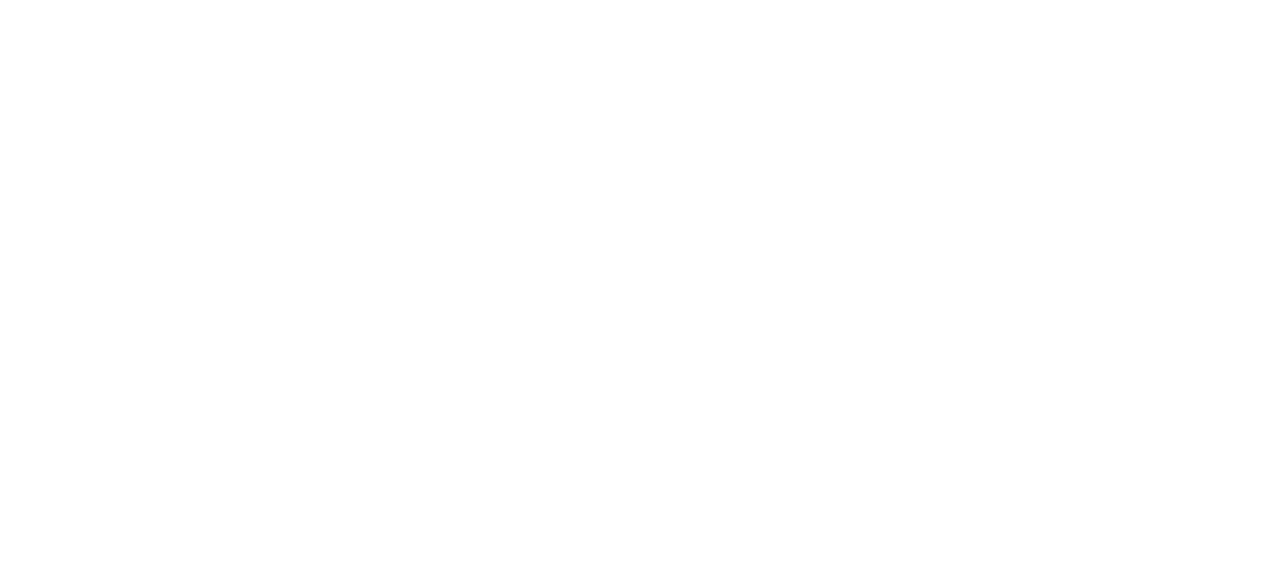
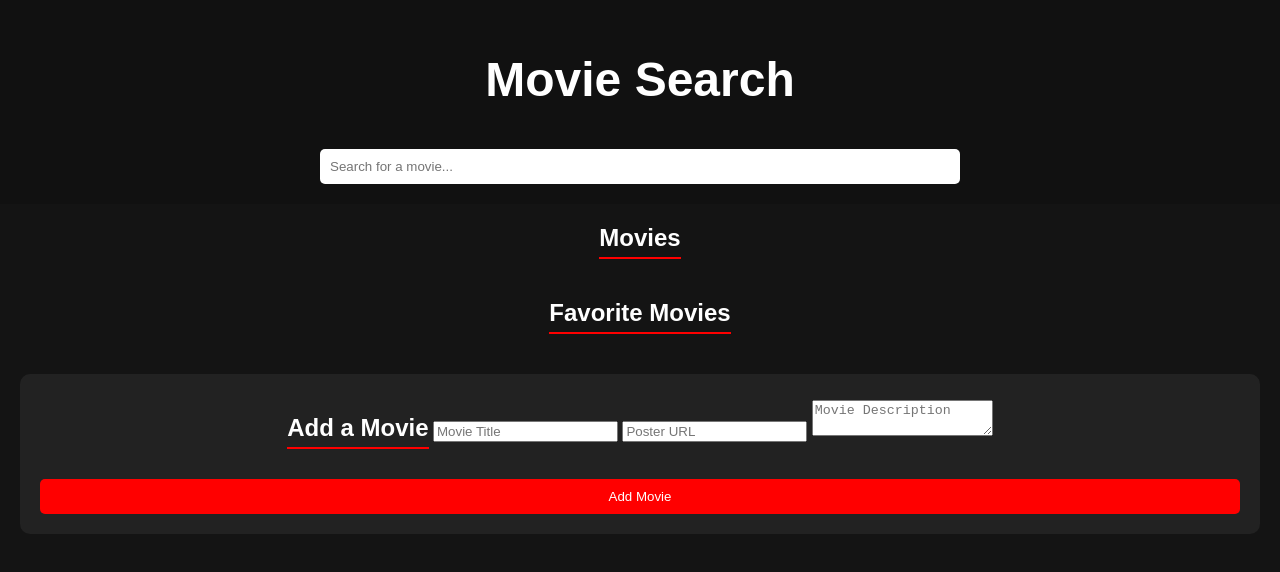
Before and after one commit to ezraoduor/phase-1-project, a plain HTML site: page index.html in a window 1280 px wide. Drawn offline with Linux system fonts and the light colour scheme.

Commit message:
styling the website

```diff
--- a/css/style.css
+++ b/css/style.css
@@ -0,0 +1,69 @@
+body {
+    font-family: Arial, sans-serif;
+    background-color: #141414;
+    color: white;
+    margin: 0;
+    padding: 0;
+    text-align: center;
+}
+
+header {
+    background-color: #111;
+    padding: 20px;
+    font-size: 24px;
+}
+
+#searchBox {
+    padding: 10px;
+    width: 50%;
+    border-radius: 5px;
+    border: none;
+    margin-top: 10px;
+}
+
+h2 {
+    border-bottom: 2px solid red;
+    display: inline-block;
+    padding-bottom: 5px;
+}
+
+.grid {
+    display: flex;
+    flex-wrap: wrap;
+    justify-content: center;
+}
+
+.movie-card {
+    width: 200px;
+    margin: 15px;
+    background-color: #222;
+    padding: 10px;
+    border-radius: 5px;
+}
+
+.movie-card img {
+    width: 100%;
+    border-radius: 5px;
+}
+
+button {
+    background-color: red;
+    color: white;
+    border: none;
+    padding: 10px;
+    cursor: pointer;
+    margin-top: 10px;
+    width: 100%;
+    border-radius: 5px;
+}
+
+button:hover {
+    background-color: darkred;
+}
+
+#add-movie {
+    margin: 20px;
+    padding: 20px;
+    background-color: #222;
+    border-radius: 10px;
+}
--- a/index.html
+++ b/index.html
@@ -3,11 +3,36 @@
 <head>
     <meta charset="UTF-8">
     <meta name="viewport" content="width=device-width, initial-scale=1.0">
-    <title>Document</title>
+    <title>Movie Search & Favorites</title>
     <link rel="stylesheet" href="css/style.css">
-    <script src="js/index.js" defer></script>
 </head>
 <body>
 
+    <header>
+        <h1>Movie Search</h1>
+        <input type="text" id="searchBox" placeholder="Search for a movie...">
+    </header>
+
+    <main>
+        <section id="movies">
+            <h2>Movies</h2>
+            <div id="movie-list" class="grid"></div>
+        </section>
+
+        <section id="favorites">
+            <h2>Favorite Movies</h2>
+            <div id="favorite-list" class="grid"></div>
+        </section>
+    </main>
+
+    <section id="add-movie">
+        <h2>Add a Movie</h2>
+        <input type="text" id="title" placeholder="Movie Title">
+        <input type="text" id="poster" placeholder="Poster URL">
+        <textarea id="description" placeholder="Movie Description"></textarea>
+        <button id="addMovieBtn">Add Movie</button>
+    </section>
+
+    <script src="index.js"></script>
 </body>
 </html>
```
